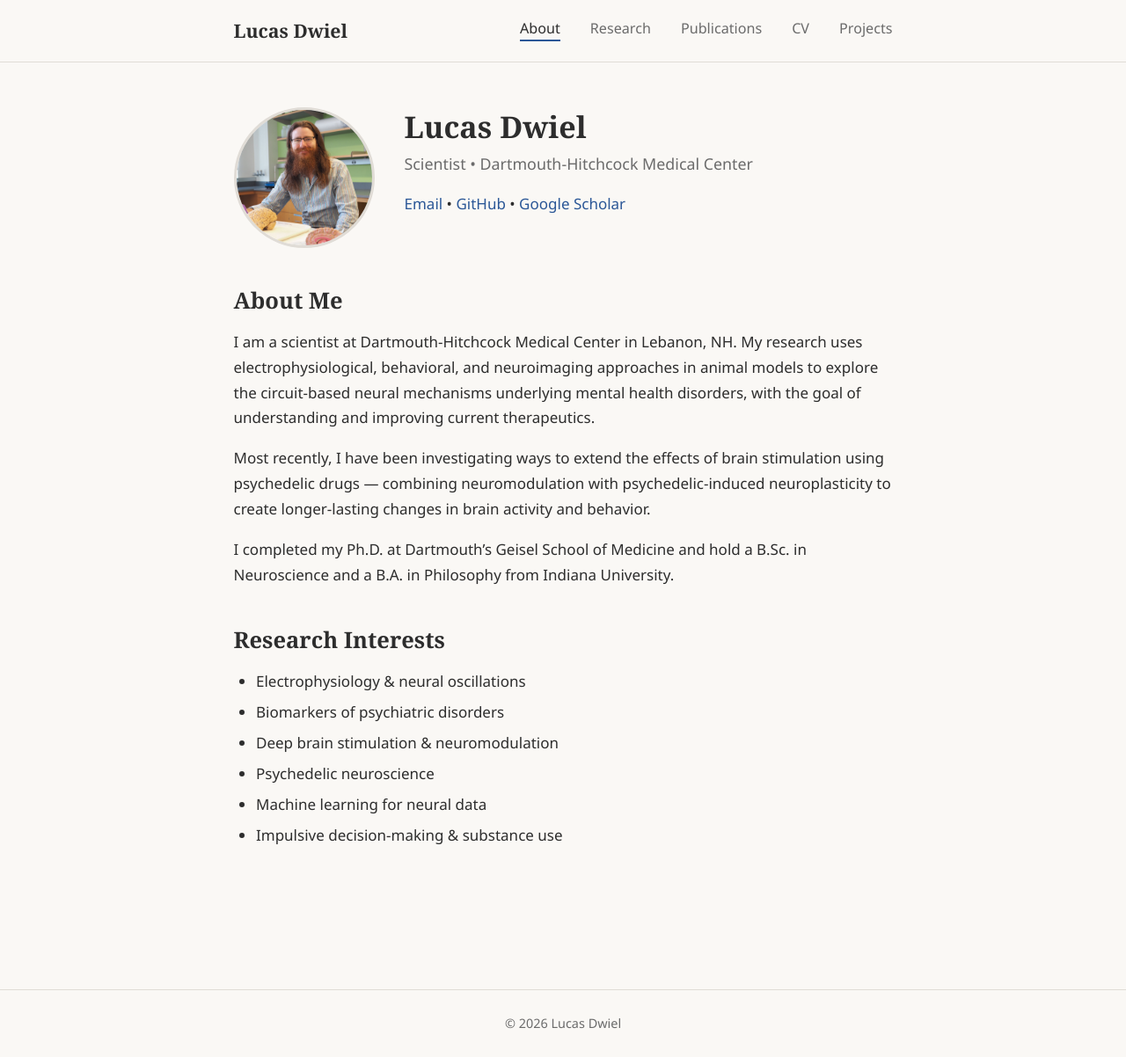
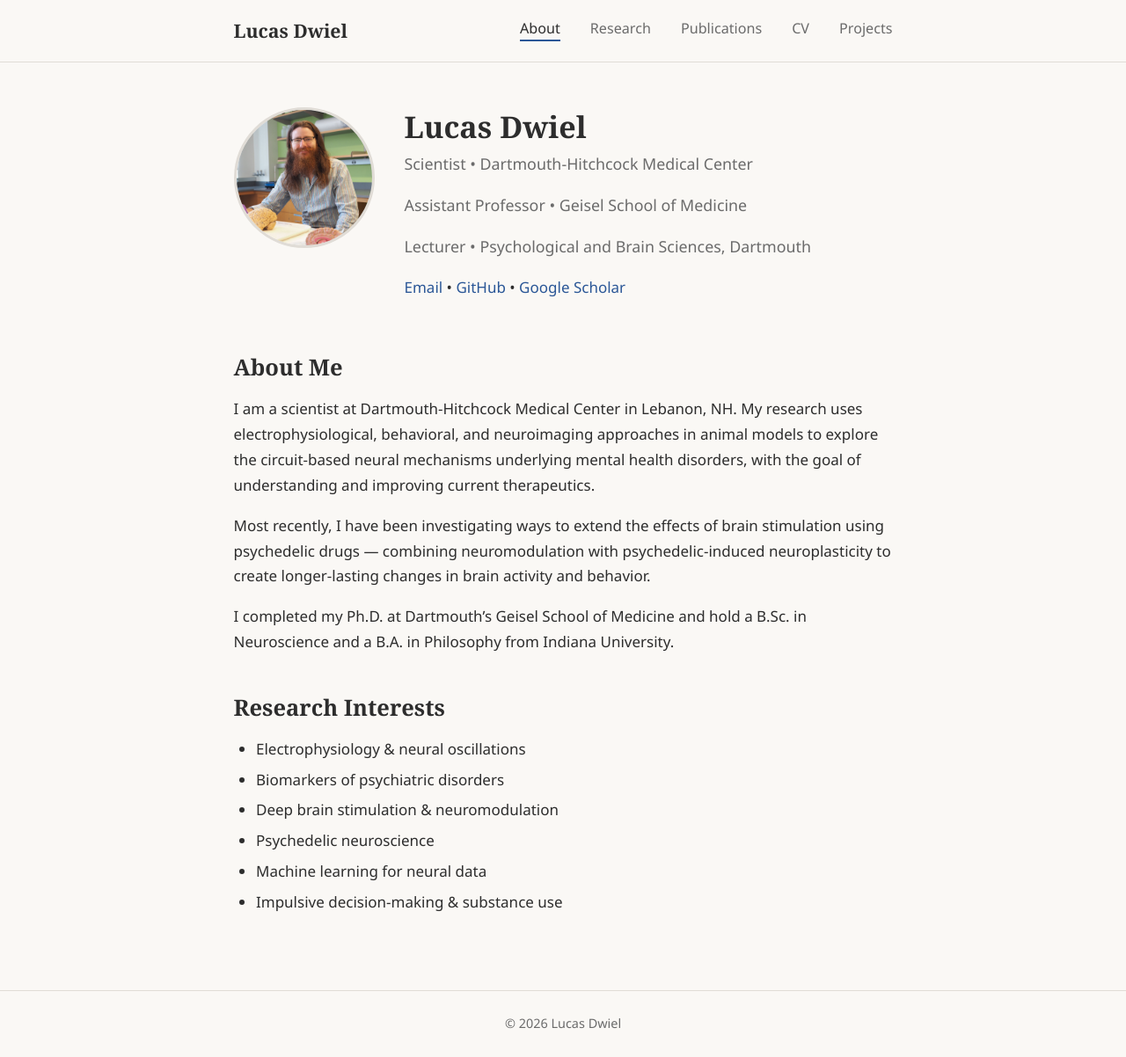
Before and after one commit to lucasdwi/lucasdwi.github.io, a Jekyll site: the page built from index.md, in a window 1280 px wide and 1202 px high. Shown: the whole window at 88% size. Built offline with Jekyll 4.4.1, drawn with Linux system fonts in a browser that asks for light colours.

Commit message:
Add Assistant Professor and Lecturer titles

```diff
--- a/_config.yml
+++ b/_config.yml
@@ -1,5 +1,5 @@
 title: Lucas Dwiel
-description: "Lucas Dwiel — Scientist at Dartmouth-Hitchcock Medical Center. Research in electrophysiology, neural biomarkers, brain stimulation, and psychedelic neuroscience."
+description: "Lucas Dwiel — Scientist at Dartmouth-Hitchcock Medical Center, Assistant Professor at Geisel School of Medicine, and Lecturer in Psychological and Brain Sciences at Dartmouth. Research in electrophysiology, neural biomarkers, brain stimulation, and psychedelic neuroscience."
 url: "https://lucasdwi.github.io"
 baseurl: ""
 
--- a/_layouts/default.html
+++ b/_layouts/default.html
@@ -30,11 +30,21 @@
     "name": "Lucas Dwiel",
     "url": "https://lucasdwi.github.io",
     "image": "https://lucasdwi.github.io/assets/img/headshot.jpg",
-    "jobTitle": "Scientist",
-    "worksFor": {
-      "@type": "Organization",
-      "name": "Dartmouth-Hitchcock Medical Center"
-    },
+    "jobTitle": ["Scientist", "Assistant Professor", "Lecturer"],
+    "worksFor": [
+      {
+        "@type": "Organization",
+        "name": "Dartmouth-Hitchcock Medical Center"
+      },
+      {
+        "@type": "CollegeOrUniversity",
+        "name": "Geisel School of Medicine, Dartmouth"
+      },
+      {
+        "@type": "CollegeOrUniversity",
+        "name": "Dartmouth College, Department of Psychological and Brain Sciences"
+      }
+    ],
     "alumniOf": [
       {
         "@type": "CollegeOrUniversity",
--- a/index.md
+++ b/index.md
@@ -1,7 +1,7 @@
 ---
 layout: default
 title: About
-description: "Lucas Dwiel is a scientist at Dartmouth-Hitchcock Medical Center researching electrophysiology, brain stimulation, and psychedelic neuroscience."
+description: "Lucas Dwiel is a scientist at Dartmouth-Hitchcock Medical Center, Assistant Professor at Geisel School of Medicine, and Lecturer in Psychological and Brain Sciences at Dartmouth — researching electrophysiology, brain stimulation, and psychedelic neuroscience."
 ---
 
 <div class="profile-section" markdown="0">
@@ -9,6 +9,8 @@ description: "Lucas Dwiel is a scientist at Dartmouth-Hitchcock Medical Center r
   <div class="profile-info">
     <h1>Lucas Dwiel</h1>
     <p class="affiliation">Scientist &bull; Dartmouth-Hitchcock Medical Center</p>
+    <p class="affiliation">Assistant Professor &bull; Geisel School of Medicine</p>
+    <p class="affiliation">Lecturer &bull; Psychological and Brain Sciences, Dartmouth</p>
     <p>
       <a href="mailto:dwiel@dartmouth.edu">Email</a> &bull;
       <a href="https://github.com/lucasdwi">GitHub</a> &bull;
```
Also changed, not shown: cv.md (+4 -0 lines).
